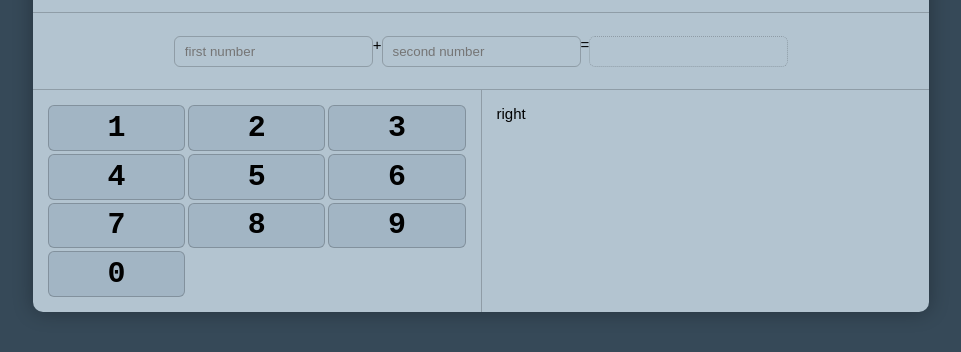
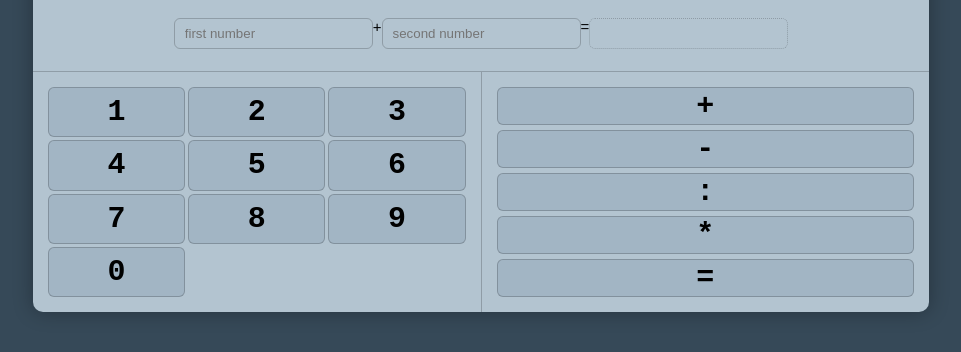
Before and after one commit to starvinska/calculator, a plain HTML site: page index.html in a window 1280 px wide. Shown: the part 288-640 px from the top of the page, without its empty margins (159-1120 px from the left). Drawn offline with Linux system fonts and the light colour scheme.

Commit message:
actions button

```diff
--- a/index.html
+++ b/index.html
@@ -32,7 +32,13 @@
           <button>9</button>
           <button>0</button>
         </div>
-        <div class="actions">right</div>
+        <div class="actions">
+          <button>+</button>
+          <button>-</button>
+          <button>:</button>
+          <button>*</button>
+          <button>=</button>
+        </div>
       </div>
     </div>
   </body>
--- a/style/style.css
+++ b/style/style.css
@@ -72,3 +72,19 @@ h1 {
 .numbers button:hover {
   background-color: #bccedb;
 }
+.actions {
+  display: grid;
+  gap: 5px;
+}
+.actions button {
+  font-size: 30px;
+  font-family: "Courier New", Courier, monospace;
+  font-weight: bold;
+  border-radius: 6px;
+  border: 1px solid rgba(0, 0, 0, 0.2);
+  cursor: pointer;
+  background-color: #a2b5c4;
+}
+.actions button:hover {
+  background-color: #bccedb;
+}
```
